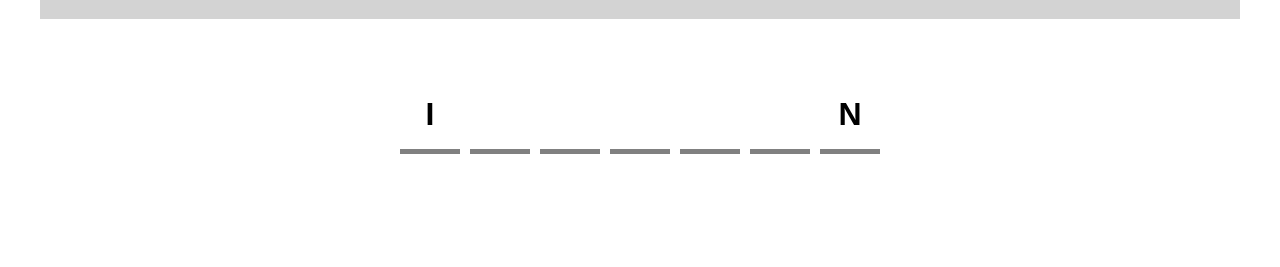
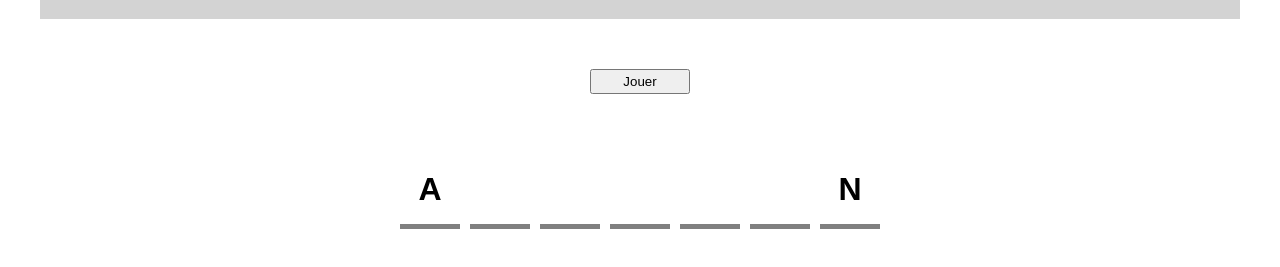
Before and after one commit to Sporandum/pendu, a plain HTML site: page index.html in a window 1280 px wide. Shown: the part 61-328 px from the top of the page. Drawn offline with Linux system fonts and the light colour scheme.

Commit message:
Refonte du code Js

```diff
--- a/index.html
+++ b/index.html
@@ -15,6 +15,7 @@
             <h1 class="titre">Jeu du Pendu</h1>
         </header>
         <div>
+            <button id="play">Jouer</button>
             <div id="word-to-find">
 
 
--- a/js/script.js
+++ b/js/script.js
@@ -1,37 +1,35 @@
 // liste de mots
+let hero = ["Thor", "Batman", "Spiderman", "Superman", "Ironman", "Venom", "Aquaman", "Antman"];
 
+let word = null;
 
-let words = ["Thor", "Batman", "Spiderman", "Superman", "Ironman", "Venom", "Aquaman", "Antman"];
+let pendu = {
+    // Selectionne la liste
+    wordList: hero,
 
     // Stock le dernier mot selectionner
-let word = null;
 
-// prendre un mot au hasard dans la liste de mot
+    // Fonction prendre un mot au hasard dans la liste de mot
+    pickWord: function (wordList) {
 
-function foo(w) {
-
-    let nbWords = w.length,
+        let nbWords = wordList.length,
             i = parseInt(Math.random() * (0 - nbWords) + nbWords),
-        newWord = w[i];
+            newWord = wordList[i];
 
         if (word === null || word !== newWord) {
+            console.log('good');
             return word = newWord;
         } else if (word !== null || word === newWord) {
             console.log('else')
-        return foo(w);
+            return this.pickWord(wordList);
         }
-}
+    },
 
-foo(words);
-// séparer chaque lettre du mot individuellement
+    // Fonction créer une div pour chaque lettre du mot avec la classe .letter
 
-let letters = word.split('');
-
-// créer une div pour chaque lettre du mot avec la classe .letter
-
-function bar(letters) {
-    let l = letters.length,
-        lettersElts = document.createElement('div'),
+    divLetters: function (letters) {
+        let lettersElts = document.createElement('div'),
+            l = letters.length,
             i;
 
         lettersElts.className = "letters-content";
@@ -47,9 +45,20 @@ function bar(letters) {
             lettersElts.appendChild(letterElt)
         }
         return lettersElts;
+    },
+
+    init: function () {
+        let elt = document.getElementById('word-to-find'),
+            letters = this.pickWord(this.wordList).split('');
+        // insérer les divs dans le DOM elt #word-to-find
+        elt.innerHTML = "";
+        elt.appendChild(this.divLetters(letters));
+    },
+
 }
 
-// insérer les divs dans le DOM elt #word-to-find
-
-let test = document.getElementById('word-to-find');
-test.appendChild(bar(letters));
+pendu.init();
+let btn = document.getElementById('play');
+btn.addEventListener('click', function () {
+    pendu.init();
+})
--- a/scss/style.scss
+++ b/scss/style.scss
@@ -18,6 +18,13 @@ header {
     display: flex;
     justify-content: center;
     background-color: lightgrey;
+}
+
+#play {
+    display: block;
+    width: 100px;
+    height: 25px;
+    margin: 50px auto;
 }
 
 #word-to-find {
```
Also changed, not shown: css/style.css. Lines whose indentation alone changed are shown as unchanged.
